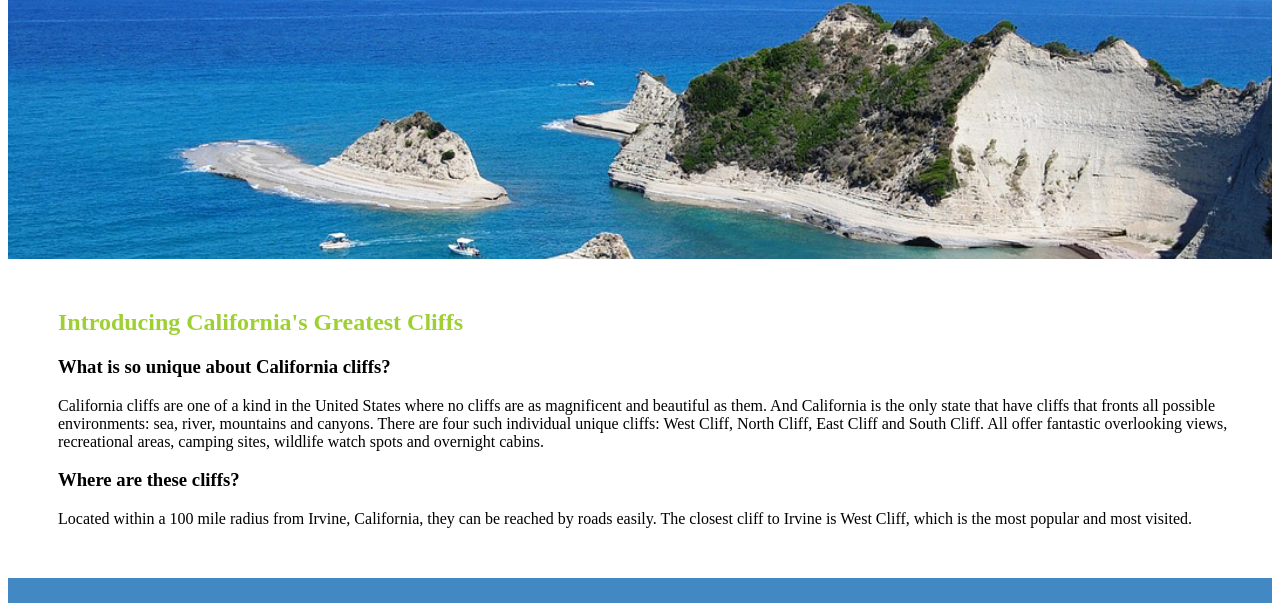
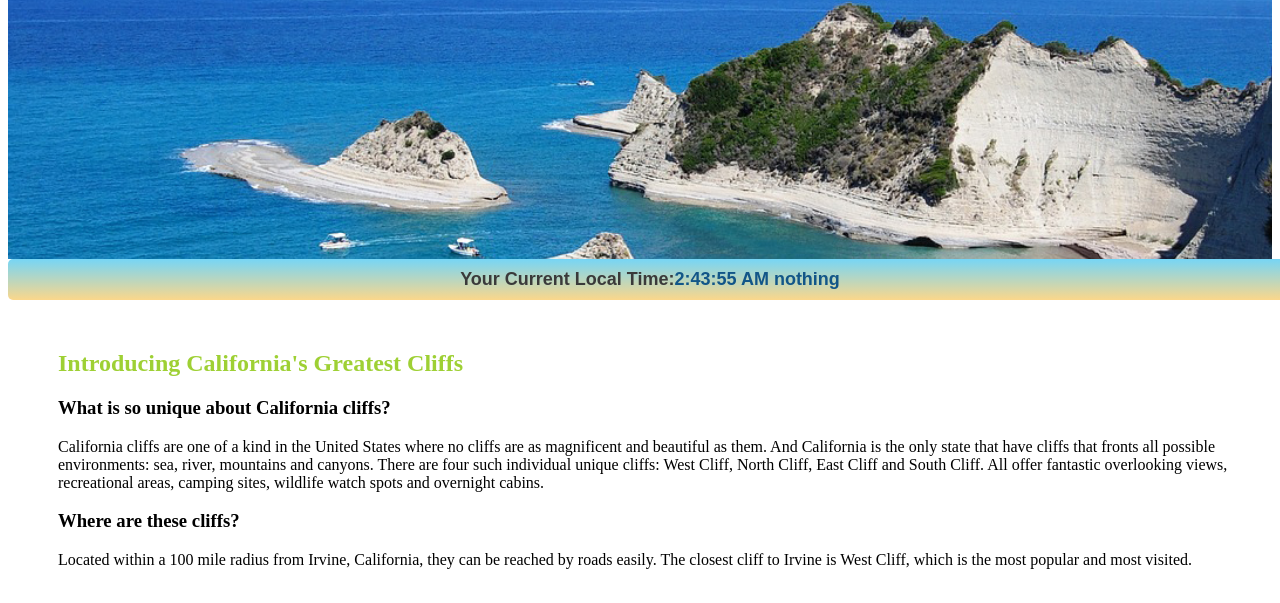
Before and after one commit to SophiaChen23/homework-module2, a plain HTML site: page index.html in a window 1280 px wide. Shown: the part 197-800 px from the top of the page. Drawn offline with Linux system fonts and the light colour scheme.

Commit message:
add clock

```diff
--- a/index.html
+++ b/index.html
@@ -26,6 +26,10 @@
                 </nav>
             </div>
         </header>
+        <section id = "timeofday">
+            <span> Your Current Local Time: </span>
+            <span id = "clock"><</span>
+        </section>
 
 
         <div class = "pig">
@@ -79,5 +83,76 @@
     </div>
 
 </footer>
+    <script>
+        function currentTime() {
+            var d = new Date();
+            var hr = d.getHours();
+            var min = d.getMinutes();
+            var sec = d.getSeconds();
+            var ampm;
+
+            var utchr = d.getUTCHours();
+           // console.log(hr + " " + utchr);
+            utchr = utchr < hr ? utchr + 24 : utchr;
+
+           // var gmtHour = utchr > 12 ? utchr - 12 : utchr;
+
+
+            // var localHour = d.getHours();
+
+            var timeDiff = utchr - hr;
+            var adjTimeDiff = Math.abs(timeDiff);
+
+
+            var convertedTimezoneAbbr = "";
+            switch (adjTimeDiff) {
+                case 7:
+                    convertedTimezoneAbbr = "PT";
+                    break;
+                case 6:
+                    convertedTimezoneAbbr = "MT";
+                    break;
+                case 5:
+                    convertedTimezoneAbbr = "CT";
+                    break;
+                case 4:
+                    convertedTimezoneAbbr = "ET";
+                    break;
+                default:
+                    convertedTimezoneAbbr = "nothing"; // Use original abbreviation if no match
+                    break;
+            }
+
+
+
+            if (sec < 10) {
+                sec = "0" + sec;
+            }
+            if (min < 10) {
+                min = "0" + min;
+            }
+            if (hr == 12) {
+                ampm = "PM";
+            } else if (hr > 12){
+                ampm = "PM";
+            } else {
+                ampm = "AM";
+            }
+            var time = hr + ":" + min + ":" + sec + " " + ampm + " " + convertedTimezoneAbbr;
+
+
+            document.getElementById("clock").innerText = time;
+        }
+
+        // function setInterbal(currentTime, milliseconds) {
+        //
+        // }
+
+        //document.getElementById("clock").innerText = time;
+        setInterval(currentTime, 1000);
+        currentTime();
+    </script>
+
+
     </body>
 </html>
--- a/style.css
+++ b/style.css
@@ -252,3 +252,22 @@ span {
         padding: 10px;
         text-align: center;
     }
+    #timeofday {
+        font-size: 18px;
+        font-family: Arial, Helvetica, sans-serif;
+        color: #3a3a3a;
+        background: linear-gradient(0deg, rgba(251, 215, 139, 1) 0%, rgba(118, 213, 245, 1) 100%);
+
+
+        padding: 10px;
+        border-radius: 5px;
+
+        display: flex;
+        justify-content: center;
+        align-items: center;
+    }
+
+    #clock {
+
+        color: #125688;
+    }
```
